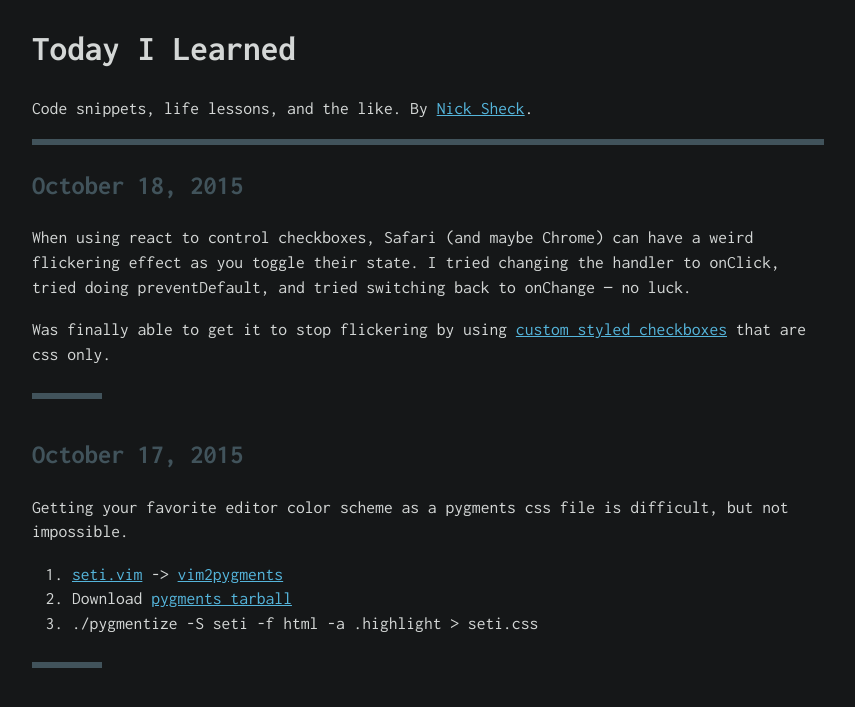
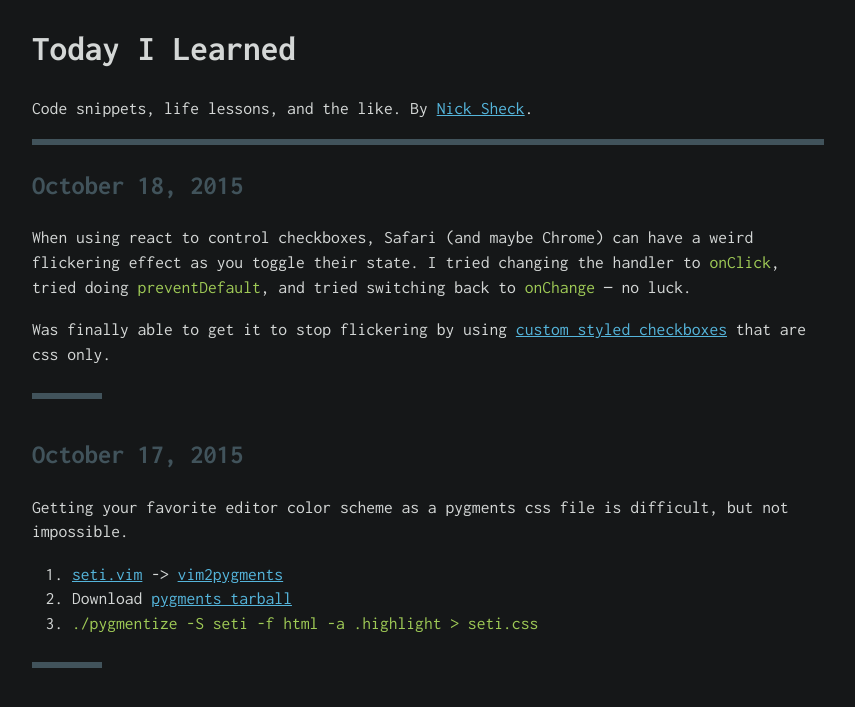
Before and after one commit to sheck/til, a Jekyll site: the page built from index.html, in a window 1280 px wide. Shown: the top 707 px of the page, without its empty margins (212-1067 px from the left). Built offline with Jekyll 4.4.1, drawn with Linux system fonts in a browser that asks for light colours.

Commit message:
Highlight code snippets & and some cleanup

```diff
--- a/styles/main.scss
+++ b/styles/main.scss
@@ -15,7 +15,9 @@ body {
   line-height: 1.4;
 }
 code {
-  font-family: 'Inconsolata', monospace;
+  font-family: inherit;
+  font-size: inherit;
+  color: #9fca56;
 }
 hr {
   border: none;
```
Also changed, not shown: default.css (deleted).
